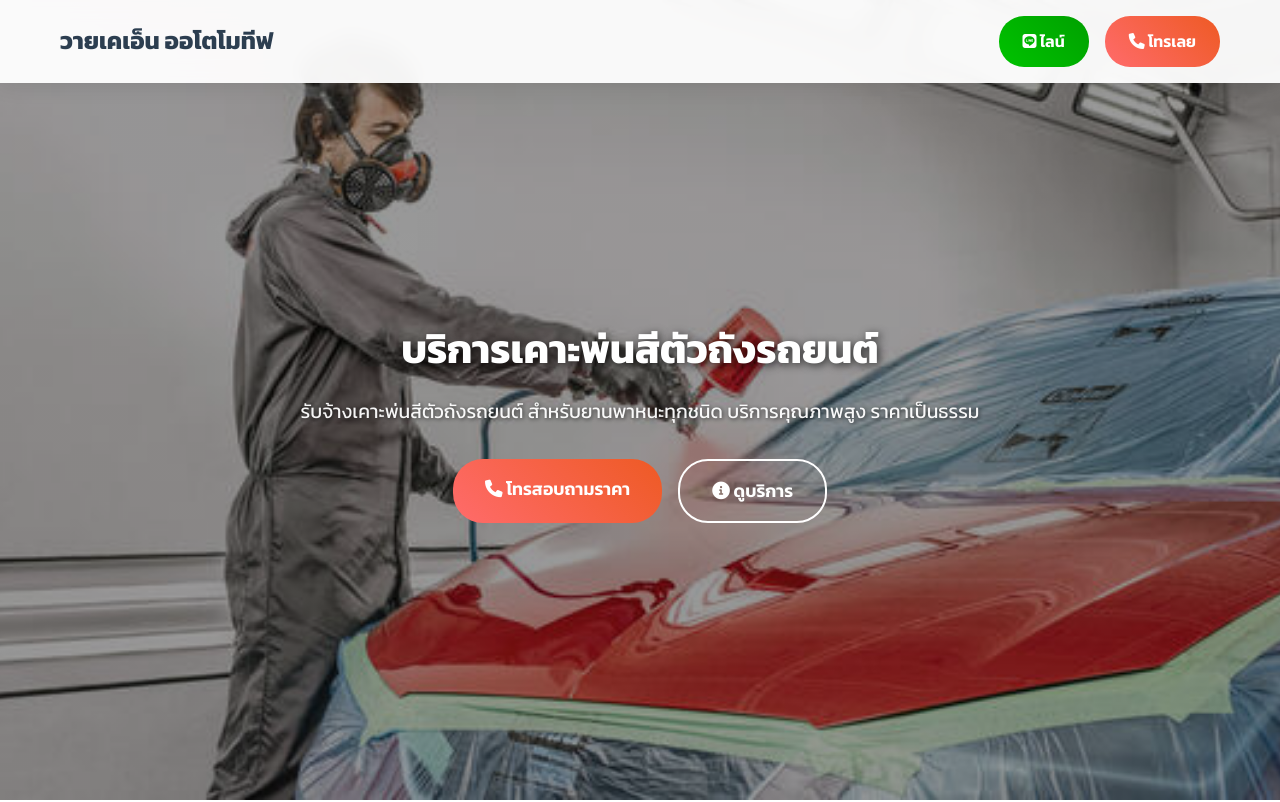
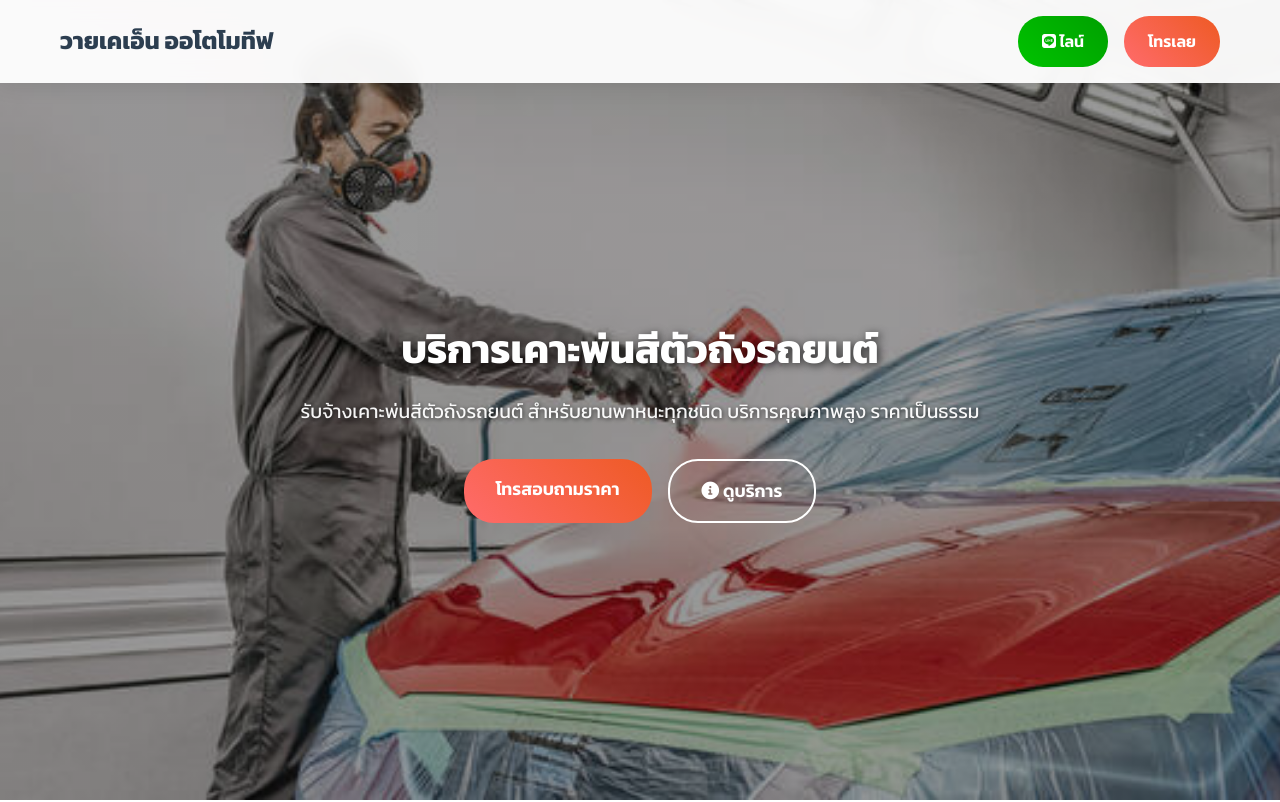
Before and after one commit to sahaphakhun/aergaergera, a website: page index.html in a window 1280 px wide. Shown: the top 802 px of the page. Drawn offline with Linux system fonts and the light colour scheme.

```diff
--- a/index.html
+++ b/index.html
@@ -857,9 +857,7 @@
                     <a href="https://line.me/ti/p/~yknautomotive" class="line-btn" target="_blank">
                         <i class="fab fa-line"></i> ไลน์
                     </a>
-                    <a href="tel:0812345678" class="contact-btn">
-                        <i class="fas fa-phone"></i> โทรเลย
-                    </a>
+                    <a href="tel:0812345678" class="contact-btn">โทรเลย</a>
                 </div>
             </div>
         </div>
@@ -871,9 +869,7 @@
             <h1 class="fade-in-up">บริการเคาะพ่นสีตัวถังรถยนต์</h1>
             <p class="fade-in-up">รับจ้างเคาะพ่นสีตัวถังรถยนต์ สำหรับยานพาหนะทุกชนิด บริการคุณภาพสูง ราคาเป็นธรรม</p>
             <div class="cta-buttons fade-in-up">
-                <a href="tel:0812345678" class="btn-primary">
-                    <i class="fas fa-phone"></i> โทรสอบถามราคา
-                </a>
+                <a href="tel:0812345678" class="btn-primary">โทรสอบถามราคา</a>
                 <a href="#services" class="btn-secondary">
                     <i class="fas fa-info-circle"></i> ดูบริการ
                 </a>
```
